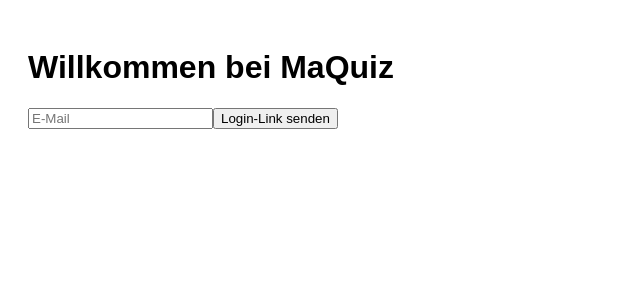
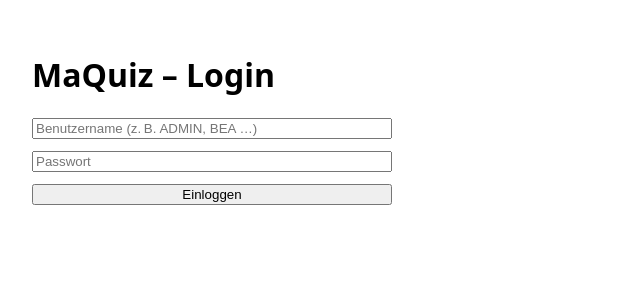
Before and after one commit to Jens1808/MaQuiz, a React (Vite) app: page / in a window 1280 px wide. Shown: the top 300 px of the page, without its empty margins (0-640 px from the left). Built offline with nearby package versions, Linux system fonts and the light colour scheme; no server answers.

Commit message:
Update App.jsx

```diff
--- a/src/App.jsx
+++ b/src/App.jsx
@@ -1,33 +1,62 @@
 import React, { useState } from 'react'
 import { supabase } from './supabaseClient'
 
+const asEmail = (name) => `${name.trim().toUpperCase()}@quiz.local`
+
 export default function App() {
-  const [email, setEmail] = useState('')
-  const [message, setMessage] = useState('')
+  const [name, setName] = useState('')
+  const [pwd, setPwd] = useState('')
+  const [first, setFirst] = useState(false)
+  const [msg, setMsg] = useState('')
 
-  async function handleLogin(e) {
+  async function handleSubmit(e) {
     e.preventDefault()
-    const { error } = await supabase.auth.signInWithOtp({ email })
+    setMsg('')
+    const email = asEmail(name)
+
+    // Erstes Login? -> Account anlegen, sonst normales Sign-In
+    if (first) {
+      const { error } = await supabase.auth.signUp({
+        email,
+        password: pwd,
+        options: { data: { role: 'user' } }
+      })
+      if (error) { setMsg(error.message); return }
+    }
+
+    const { data, error } = await supabase.auth.signInWithPassword({ email, password: pwd })
     if (error) {
-      setMessage(error.message)
-    } else {
-      setMessage('Login-Link wurde gesendet! Bitte prüfe deine E-Mails.')
+      // Wenn Nutzer noch nicht existiert oder PW falsch -> Umschalten auf Erstpasswort
+      if (/invalid login|user not found|email not confirmed/i.test(error.message)) {
+        setFirst(true)
+      } else {
+        setMsg(error.message)
+      }
+      return
     }
+    setMsg(`Angemeldet als ${data.user.email}`)
   }
 
   return (
-    <div style={{ padding: '20px', fontFamily: 'Arial' }}>
-      <h1>Willkommen bei MaQuiz</h1>
-      <form onSubmit={handleLogin}>
+    <div style={{ padding: 24, fontFamily: 'system-ui, Arial' }}>
+      <h1>MaQuiz – Login</h1>
+      <form onSubmit={handleSubmit} style={{ display:'grid', gap:12, maxWidth:360 }}>
         <input
-          type="email"
-          placeholder="E-Mail"
-          value={email}
-          onChange={(e) => setEmail(e.target.value)}
+          placeholder="Benutzername (z. B. ADMIN, BEA …)"
+          value={name}
+          onChange={(e)=>setName(e.target.value)}
+          required
         />
-        <button type="submit">Login-Link senden</button>
+        <input
+          type="password"
+          placeholder={first? 'Neues Passwort' : 'Passwort'}
+          value={pwd}
+          onChange={(e)=>setPwd(e.target.value)}
+          required
+        />
+        <button>{first? 'Konto anlegen & einloggen' : 'Einloggen'}</button>
       </form>
-      {message && <p>{message}</p>}
+      {msg && <p style={{ marginTop:12 }}>{msg}</p>}
     </div>
   )
 }
```
